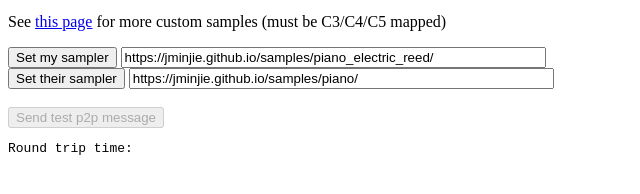
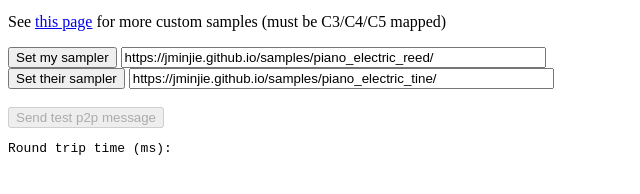
Before and after one commit to jminjie/fourhands, a website: page index.html in a window 1280 px wide. Shown: the part 138-332 px from the top of the page, 0-640 px from the left. Drawn offline with nearby package versions, Linux system fonts and the light colour scheme; no server answers.

Commit message:
Small consistency fix

```diff
--- a/index.html
+++ b/index.html
@@ -13,13 +13,13 @@
   <input type="text" id="mysamplerurl" size="50" value="https://jminjie.github.io/samples/piano_electric_reed/">
   <br>
   <button onclick="setTheirSampler()">Set their sampler</button>
-  <input type="text" id="theirsamplerurl" size="50" value="https://jminjie.github.io/samples/piano/">
+  <input type="text" id="theirsamplerurl" size="50" value="https://jminjie.github.io/samples/piano_electric_tine/">
 
   <br>
   <br>
   <button id="send">Send test p2p message</button>
 
-  <pre>Round trip time: <span id="ping"></span></pre>
+  <pre>Round trip time (ms): <span id="ping"></span></pre>
 
   <script src="https://unpkg.com/tone"></script>
   <script src="/socket.io/socket.io.js"></script>
--- a/js/main.js
+++ b/js/main.js
@@ -349,6 +349,7 @@ var their_sampler = new Tone.Sampler({
 		A6: "A6.mp3",
 		A7: "A7.mp3",
 	},
+    release: 0.6,
 	//baseUrl: "https://tonejs.github.io/audio/casio/",
     baseUrl: "https://tonejs.github.io/audio/salamander/",
 }).toDestination();
```
